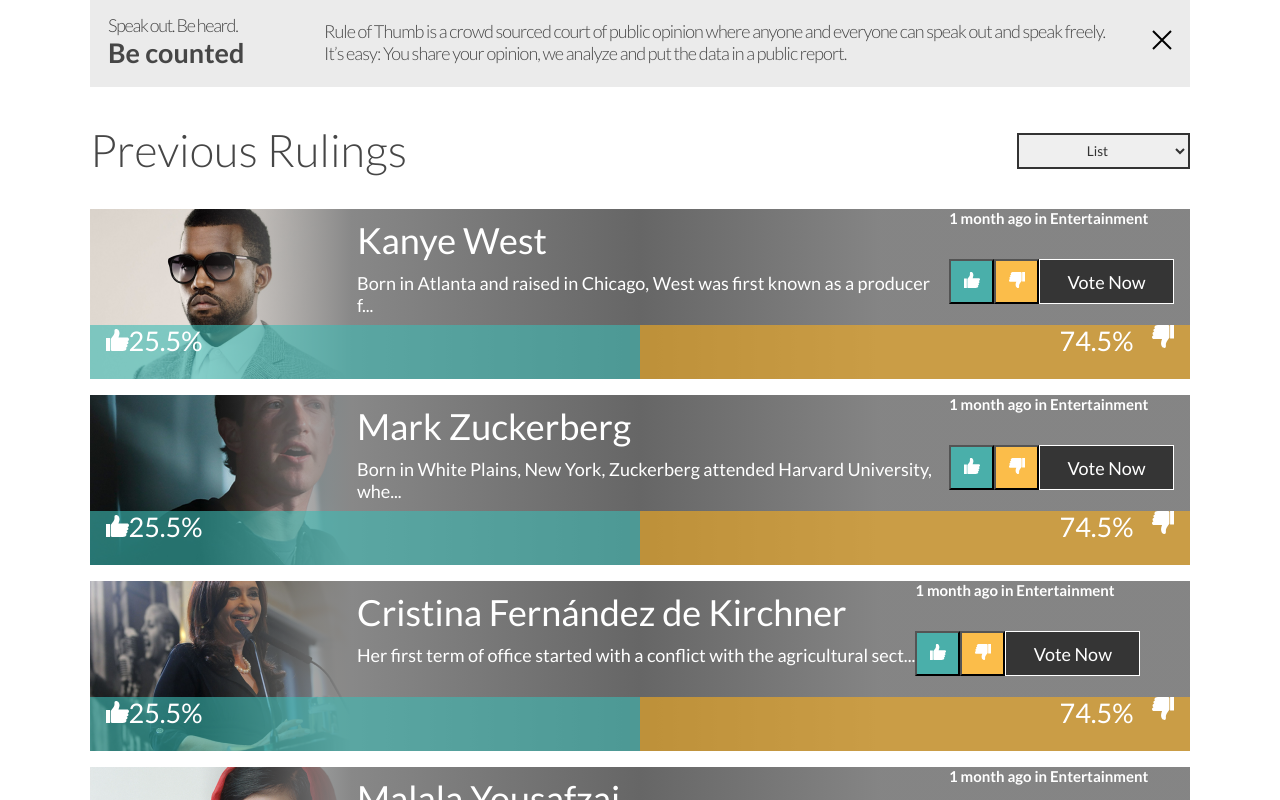
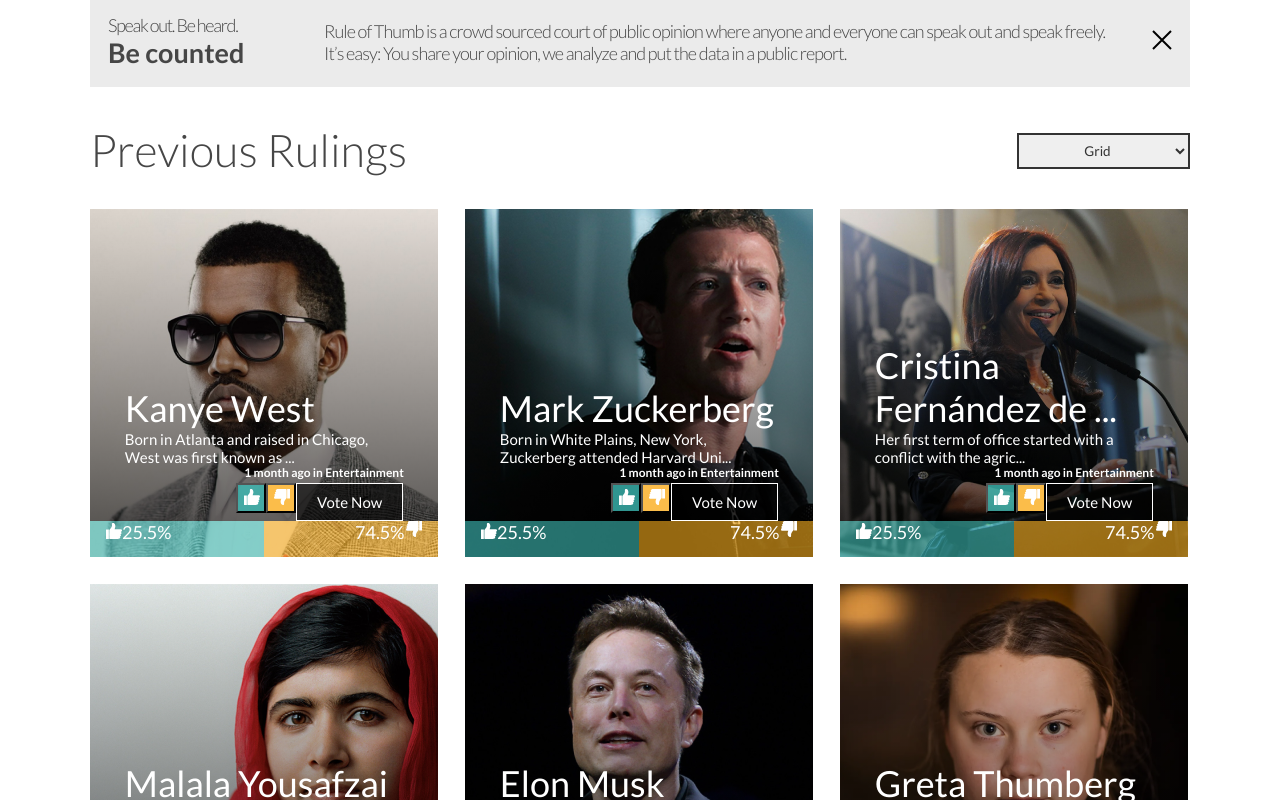
Before and after one commit to iamluismaldonado/ui-test-zemoga, a Vue app: page / in a window 1280 px wide. Shown: the part 740-1540 px from the top of the page. Built offline with nearby package versions, Linux system fonts and the light colour scheme.

Commit message:
UI for list view desktop finished

```diff
--- a/src/components/Ruling.vue
+++ b/src/components/Ruling.vue
@@ -4,7 +4,7 @@
 import RulingCard from "@/components/RulingCard.vue";
 import SquareRulingCard from "./SquareRulingCard.vue";
 
-const selected = ref("List");
+const selected = ref("Grid");
 const people = ref(data.data);
 </script>
 
@@ -13,7 +13,7 @@
     <div style="margin-bottom: 32px;">
       <span class="ruling-title">Previous Rulings</span>
       <select class="select-ruling" v-model="selected">
-        <option disabled value="List">List</option>
+        <option disabled value="Grid">Grid</option>
         <option>List</option>
         <option>Grid</option>
       </select>
--- a/src/components/RulingCard.vue
+++ b/src/components/RulingCard.vue
@@ -25,11 +25,14 @@
   <div class="ruling-card">
     <div class="ruling-card-image" :style="pictureUrl">
       <div class="row rectangle">
-        <div class="column" style="margin-left: 267px;">
+        <div class="row ruling-card-thumb">
+          <img src="src/assets/img/thumbs-up.svg" alt="thumbs up" />
+        </div>
+        <div class="column ruling-card-info">
           <span class="row name">{{ props.name }}</span>
           <span class="row description">{{ cutString(props.description, 75) }}</span>
         </div>
-        <div class="column">
+        <div class="column ruling-card-actions">
           <span class="row date">1 month ago in Entertainment</span>
           <div class="row align">
             <button class="thumbs-up">
@@ -43,24 +46,38 @@
         </div>
       </div>
     </div>
-    <div class=" row thumbs-gauge" style="height: 54px;">
+    <div class=" row thumbs-gauge">
       <div class="column thumbs-gauge--up">
-        <img src=" src/assets/img/thumbs-up.svg" style="margin-left: 16px; height: 22.5px; width: 22.5px;">
+        <img class="thumbs-gauge--up-icon" src=" src/assets/img/thumbs-up.svg">
         <span class="numbers">25.5%</span>
       </div>
       <div class="column thumbs-gauge--down">
-        <img src="src/assets/img/thumbs-down.svg"
-             style="float: right; margin-right: 16px; margin-left: 16px; height: 22.5px; width: 22.5px">
-        <span class="numbers" style="float: right;">74.5%</span>
+        <span class="numbers" style="">74.5%</span>
+        <img class="thumbs-gauge--down-icon" src="src/assets/img/thumbs-down.svg">
       </div>
     </div>
   </div>
 </template>
 
 <style scoped>
+.ruling-card-actions {
+  width: 30%;
+}
+.ruling-card-info {
+  margin-left: 230px;
+  margin-right: 0px;
+}
+.ruling-card-thumb {
+  background: #fbbd4a;
+  height: 45px;
+  width: 45px;
+  justify-content: center;
+  align-items: center;
+}
 .align {
-  margin-top: 32px;
+  margin-top: 16px;
   margin-right: 16px;
+  float: right;
 }
 
 .row {
@@ -78,6 +95,9 @@
   font-size: 15px;
   line-height: 18px;
   text-align: right;
+  float: right;
+  margin-right: 16px;
+  margin-top: 8px;
   color: #ffffff;
 }
 
@@ -88,8 +108,9 @@
   bottom: 0%;
   width: 45px;
   height: 45px;
-
   background: #fbbd4a;
+  border: none;
+  margin-right: 4px;
 }
 
 .thumbs-up {
@@ -100,6 +121,8 @@
   width: 45px;
   height: 45px;
   background: rgba(60, 187, 180, 0.8);
+  border: 2px solid #ffffff;
+  margin-right: 4px;
 }
 
 .vote-now-button {
@@ -146,19 +169,7 @@
   height: 170px;
 }
 
-.gradient {
-  width: 200px;
-  height: 50px;
-  background-image: linear-gradient(to right, blue, lightblue);
-  background-attachment: fixed;
-}
-
 .name {
-  height: 63px;
-  left: 23.55%;
-  right: 33.27%;
-  top: 0px;
-
   font-family: "Lato";
   font-style: normal;
   font-weight: 400;
@@ -170,11 +181,6 @@
 }
 
 .description {
-  left: 0%;
-  right: 1.39%;
-  top: 0%;
-  bottom: -22.22%;
-
   font-family: "Lato";
   font-style: normal;
   font-weight: 400;
@@ -186,18 +192,37 @@
 
 .thumbs-gauge {
   margin-top: -54px;
+  height: 54px;
 }
 
 .thumbs-gauge--up {
   background-color: rgba(60, 187, 180, 0.6);
   margin-right: auto;
   width: 100%;
+  align-items: center;
+  display: flex;
+}
+.thumbs-gauge--up-icon {
+  margin-left: 16px;
+  margin-right: 8px;
+  height: 22.5px;
+  width: 22.5px;
 }
 
 .thumbs-gauge--down {
   background-color: rgba(249, 173, 29, 0.6);
   margin-left: auto;
   width: 100%;
+  align-items: center;
+  display: flex;
+  justify-content: end;
+}
+
+.thumbs-gauge--down-icon {
+  margin-right: 16px;
+  margin-left: 8px;
+  height: 22.5px;
+  width: 22.5px;
 }
 
 .numbers {
```
